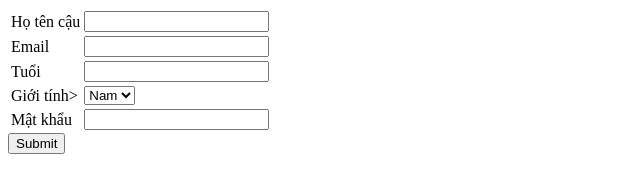
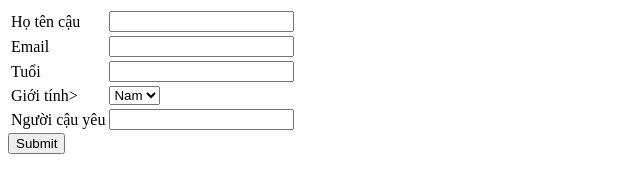
Before and after one commit to Qnhu2502/Qnhu2502.github.io, a plain HTML site: page index.html in a window 1280 px wide. Shown: the whole page, without its empty margins (0-640 px from the left). Drawn offline with Linux system fonts and the light colour scheme.

Commit message:
Update index.html

```diff
--- a/index.html
+++ b/index.html
@@ -27,8 +27,8 @@
                 </td>
             </tr>
             <tr>
-                <td><label for="matkhau">Mật khẩu</label></td>
-                <td><input type="password" id="matkhau" name="matkhau" required></td>
+                <td><label for="nguoicauyeu">Người cậu yêu</label></td>
+                <td><input type="password" id="nguoicauyeu" name="nguoicauyeu" required></td>
             </tr>
         </table>
         <input type="submit">
```
